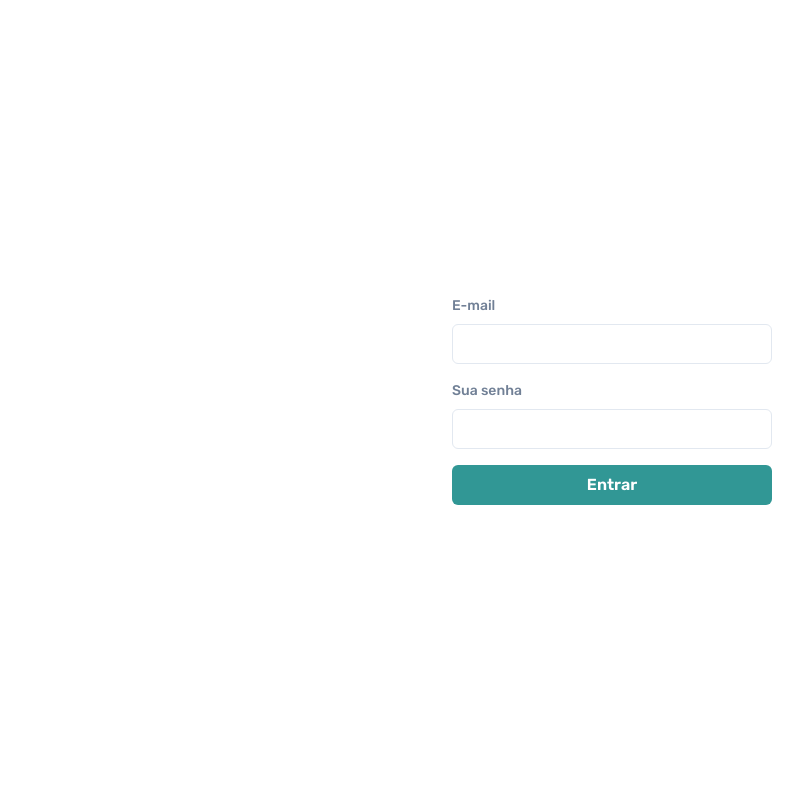
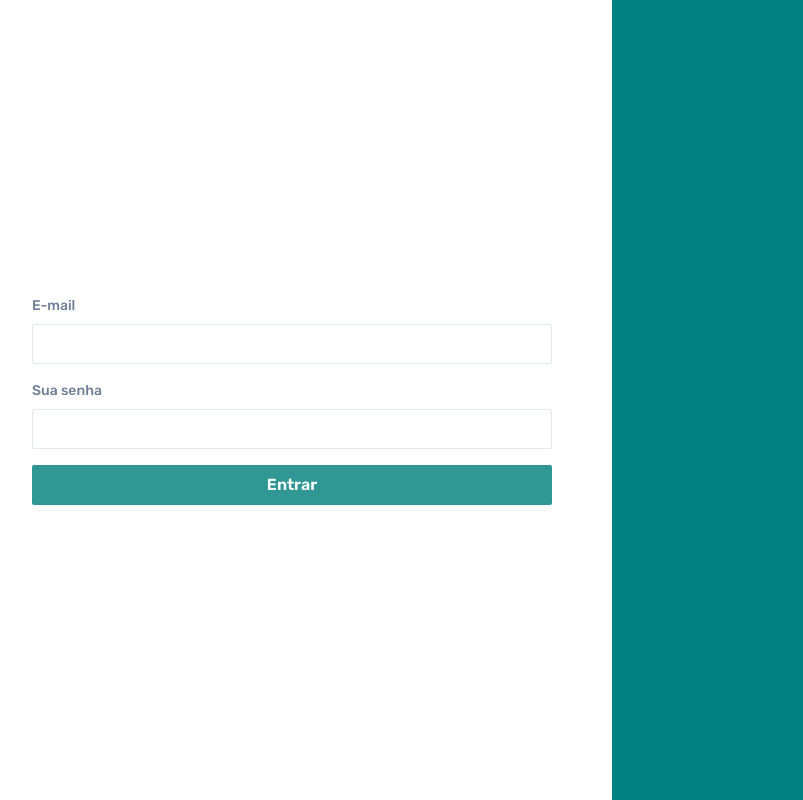
Before and after one commit to murilodacios/gpe-web, a Next.js app: page / in a window 1280 px wide. Shown: the whole page, without its empty margins (28-831 px from the left). Built offline with nearby package versions, Linux system fonts and the light colour scheme.

Commit message:
Fix: name title and login page

```diff
--- a/src/components/Sidebar.tsx
+++ b/src/components/Sidebar.tsx
@@ -22,7 +22,7 @@ export function Sidebar({ user }: SidebarProps) {
         <>
             <Stack w="100%" borderRight="0.5px solid #eee" height="100%" d={{base: "none", md: "flex"}}>
                 <Stack spacing="4" p="8" align="center" bg="blue.500" w="100%" color="white">
-                   <Text fontWeight="medium">Sistema Eletrônico de Demandas</Text>
+                   <Text fontWeight="medium">Gerenciador Público Eletrônico</Text>
                 </Stack>
 
                 <Stack align="flex-start" spacing="2" py="6">
--- a/src/pages/demandas/[id].tsx
+++ b/src/pages/demandas/[id].tsx
@@ -35,7 +35,7 @@ export default function Demanda() {
     return (
         <>
             <Head>
-                <title>Única demanda - Sistema Eletrônico de Demandas</title>
+                <title>Única demanda - Gerenciador Público Eletrônico</title>
             </Head>
             <ToastContainer />
             <Grid templateColumns={{ base: '1fr', md: '1fr 4fr' }}>
--- a/src/pages/demandas/create.tsx
+++ b/src/pages/demandas/create.tsx
@@ -17,7 +17,7 @@ export default function CreateDemand() {
     return (
         <>
             <Head>
-                <title>Criar nova demanda - Sistema Eletrônico de Demandas</title>
+                <title>Criar nova demanda - Gerenciador Público Eletrônico</title>
             </Head>
             <Grid templateColumns={{base: '1fr', md: '1fr 4fr'}}>
                 <Sidebar user={user} />
--- a/src/pages/demandas/index.tsx
+++ b/src/pages/demandas/index.tsx
@@ -16,7 +16,7 @@ export default function Demandas() {
     return (
         <>
             <Head>
-                <title>Controle público - Sistema Eletrônico de Demandas</title>
+                <title>Controle público - Gerenciador Público Eletrônico</title>
             </Head>
             <Grid templateColumns={{base: '1fr', md: '1fr 4fr'}}>
                 <Sidebar user={user} />
--- a/src/pages/index.tsx
+++ b/src/pages/index.tsx
@@ -1,4 +1,4 @@
-import { Input, Flex, Button, Stack, Text, Grid, Box, Icon, HStack, FormControl, FormLabel } from '@chakra-ui/react'
+import { Input, Flex, Button, Stack, Text, Grid, Box, Icon, HStack, FormControl, FormLabel, SimpleGrid } from '@chakra-ui/react'
 import { GetServerSideProps } from 'next';
 import Head from 'next/head';
 
@@ -37,20 +37,27 @@ export default function Login() {
         <title>GPE - Faça seu login</title>
       </Head>
       <ToastContainer />
-      <Stack w="100vw" h="100vh" align="center" justify="center">
-        <Stack as="form" maxWidth={320} w="100%" spacing={4} onSubmit={handleSubmit}>
+
+      <SimpleGrid columns={{ base: 1, md: 2 }}>
+        <Stack w="100%" h="100vh" align="center" justify="center" p="4">
+          <Stack as="form" maxWidth={520} w="100%" spacing={4} onSubmit={handleSubmit}>
             <FormControl>
               <FormLabel htmlFor="email" fontSize="sm" color="gray.500">E-mail</FormLabel>
-            <Input type="email" id="email" name="email" colorScheme="teal" onChange={e => setEmail(e.target.value)} />
+              <Input type="email" borderRadius="2" id="email" name="email" colorScheme="teal" onChange={e => setEmail(e.target.value)} />
             </FormControl>
             <FormControl>
               <FormLabel htmlFor="password" fontSize="sm" color="gray.500">Sua senha</FormLabel>
-            <Input type="password" id="password" name="password" colorScheme="teal" onChange={e => setPassword(e.target.value)} />
+              <Input type="password" borderRadius="2" id="password" name="password" colorScheme="teal" onChange={e => setPassword(e.target.value)} />
             </FormControl>
-          <Button type="submit" colorScheme="teal">Entrar</Button>
+            <Button type="submit" borderRadius="2" colorScheme="teal">Entrar</Button>
 
           </Stack>
         </Stack>
+
+        <Stack w="100%" h="100vh" align="center" justify="center" bg="teal" color="#fff" d={{ base: "none", md: "flex" }}>
+          {/* <Text>oi</Text> */}
+        </Stack>
+      </SimpleGrid>
 
 
 
--- a/src/pages/painel/index.tsx
+++ b/src/pages/painel/index.tsx
@@ -15,7 +15,7 @@ export default function Painel() {
     return (
         <>
             <Head>
-                <title>Painel - Sistema eletrônico de demandas</title>
+                <title>Painel - Gerenciador Público Eletrônico</title>
             </Head>
             <Grid templateColumns={{base: '1fr', md: '1fr 4fr'}}>
                 <Sidebar user={user} />
--- a/src/pages/usuarios/create.tsx
+++ b/src/pages/usuarios/create.tsx
@@ -17,7 +17,7 @@ export default function CreateUser() {
     return (
         <>
             <Head>
-                <title>Criar novo usuário - Sistema Eletrônico de Demandas</title>
+                <title>Criar novo usuário - Gerenciador Público Eletrônico</title>
             </Head>
 
             <Grid templateColumns='1fr 4fr'>
--- a/src/pages/usuarios/index.tsx
+++ b/src/pages/usuarios/index.tsx
@@ -16,7 +16,7 @@ export default function Usuarios() {
     return (
         <>
             <Head>
-                <title>Usuários - Sistema Eletrônico de Demandas</title>
+                <title>Usuários - Gerenciador Público Eletrônico</title>
             </Head>
 
             <Grid templateColumns='1fr 4fr'>
```
Lines whose indentation alone changed are shown as unchanged.
